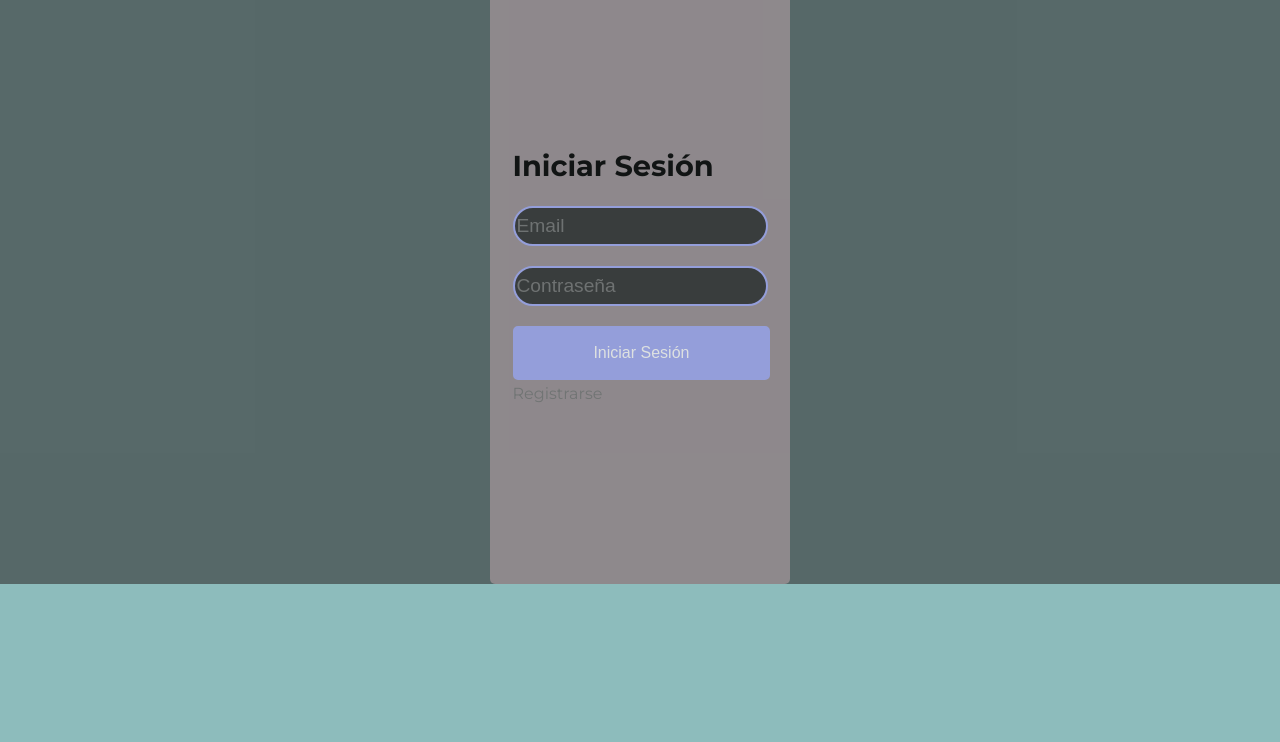
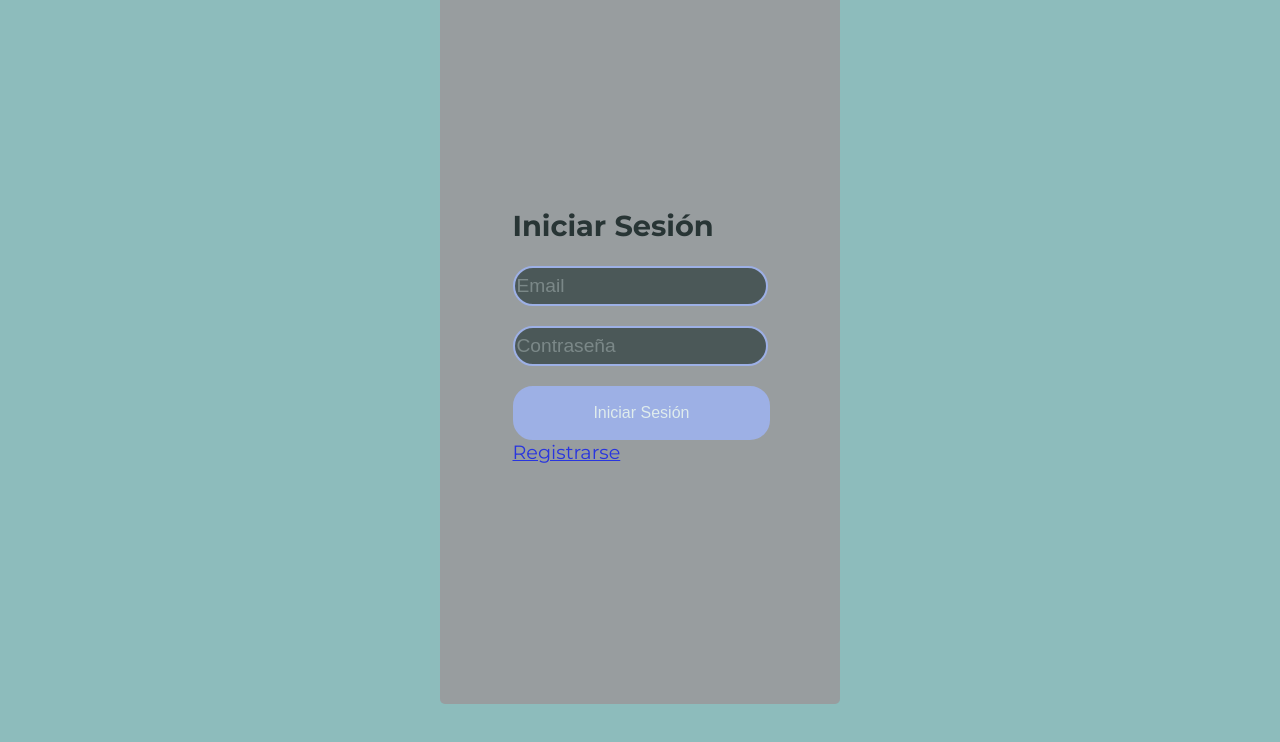
Before and after one commit to sergio-dario/Grupo1NodeJs, a plain HTML site: page Grupo1NodeJs/templates/login.html in a window 1280 px wide. Shown: the part 56-798 px from the top of the page. Drawn offline with Linux system fonts and the light colour scheme.

Commit message:
registro y login
registro y login

```diff
--- a/Grupo1NodeJs/css/style.css
+++ b/Grupo1NodeJs/css/style.css
@@ -260,30 +260,26 @@ footer {
 }
 
 .bodyRegistrarse {
+    content: "";
     position: relative; /* Asegura que los elementos absolutos sean relativos a este contenedor */
+    top: 0px;
+    left: 0;
     width: 100%;
-    height: 100%;
+    height: 100vh;
     background-image: url("../static/img/portada.jpg");
     background-size: cover;
     background-position: center;
-    z-index: -1;
+    background-repeat: no-repeat;
+    z-index: -2;
+    opacity: 0.9;
 }
 
-.bodyRegistrarse::before {
-    content: "";
-    position: absolute;
-    top: 0;
-    left: 0;
-    width: 100%;
-    height: 100%;
-    background-color: rgba(51, 49, 49, 0.6); /* Ajusta la opacidad del fondo */
-    z-index: -1;
-}
+
 
 .bodyRegistrarse .main .seccionRegistrarse {
     background-color: #9d9195;
-    opacity: 0.8; /* Ajusta la opacidad según sea necesario */
-    width: 300px;
+    opacity: 0.8; /* Ajusta la opacidad */
+    width: 400px;
     margin: 0 auto;
     border-radius: 5px;
     padding: 40px 20px;
@@ -291,7 +287,7 @@ footer {
     flex-direction: column;
     justify-content: center;
     align-items: center;
-    height: 80vh;
+    height: 95vh;
     font-size: 1.2rem;
 }
 
@@ -308,15 +304,11 @@ footer {
     color: rgb(255, 255, 255);
 }
 
-.bodyRegistrarse .main .seccionRegistrarse form .error input:not(.check, .boton),
-.bodyRegistrarse .main .seccionRegistrarse form .error select {
-    border: 1px solid #475fc7;
-}
 
 .bodyRegistrarse .main .seccionRegistrarse form .error-text {
     color: #475fc7;
     font-size: 0.8rem;
-    margin-top: 0px;
+    margin-top: 10px;
     margin-bottom: 10px;
 }
 
@@ -331,22 +323,14 @@ footer {
     margin-left: 10px;
 }
 
-.bodyRegistrarse .main .seccionRegistrarse form .boton {
+.bodyRegistrarse .main .seccionRegistrarse  .boton {
     width: 87%;
     box-sizing: content-box;
     background-color:  #a4acf7;
     border: 2px solid  #a4acf7;
     color: #ffffff;
     padding: 1rem 1rem;
-    border-radius: 5px;
+    border-radius: 20px;
     font-size: 1rem;
     font-weight: 500;
 }
-
-.bodyRegistrarse .main .seccionRegistrarse form .ayuda {
-    margin-top: 40px;
-    font-size: 1rem;
-    text-decoration: none;
-    color: #787878;
-    font-weight: 400;
-}
--- a/Grupo1NodeJs/templates/login.html
+++ b/Grupo1NodeJs/templates/login.html
@@ -24,10 +24,10 @@
         </a>
     </header>
     <main id="main" class="main">
-        <section data-aos="zoom-in" data-aos-duration="1000" class="seccionRegistrarse aos-init aos-animate">
+        <section  class="seccionRegistrarse">
 
             <form action="" method="get">
-                <h2 class="tituloRegistrarse">Iniciar Sesión</h2>
+                <h2 >Iniciar Sesión</h2>
                 <div>
                     <input type="email" placeholder="Email" id="email" name="email">
                     <div class="error-text"></div>
```
Also changed, not shown: Grupo1NodeJs/templates/register.html (+44 -27 lines).
